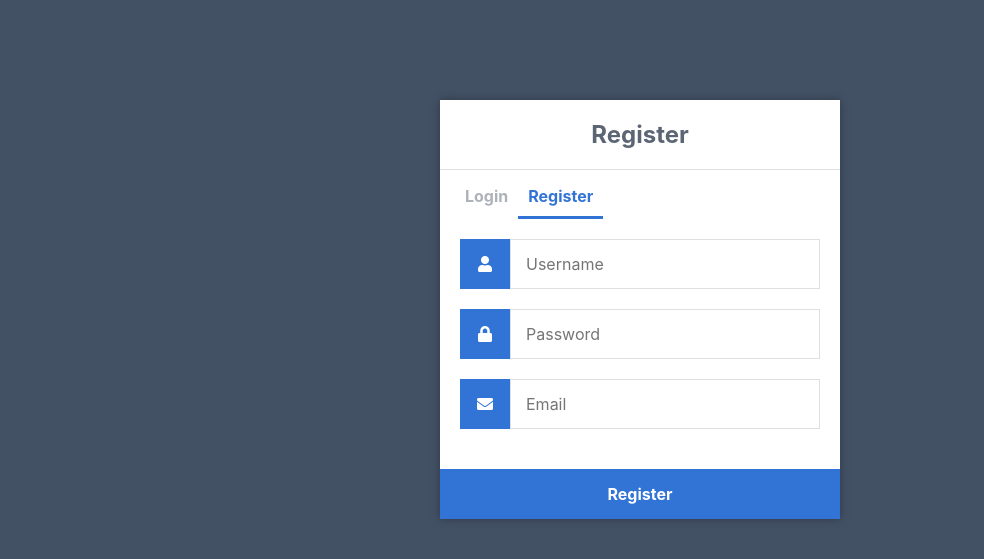
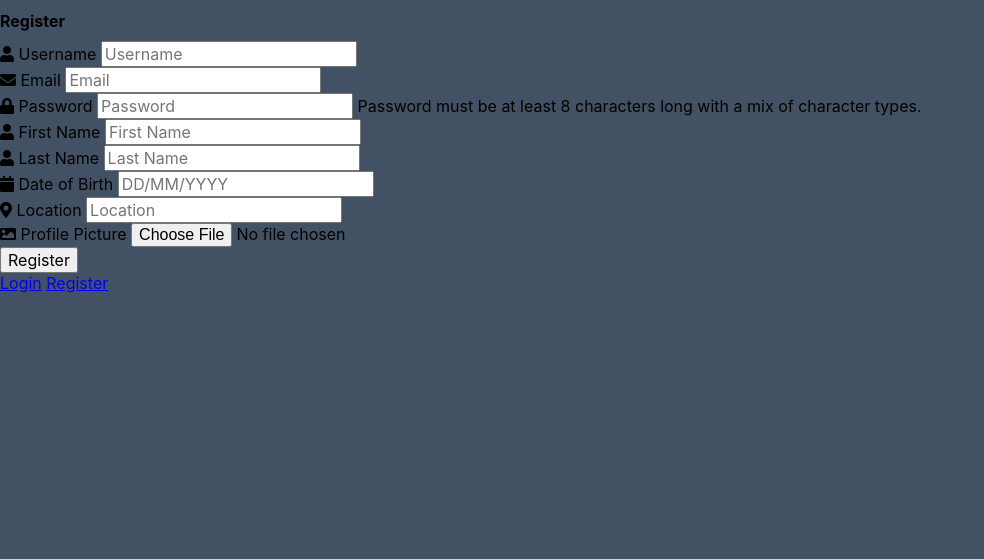
Before and after one commit to sue-zadeh/tree-talk, a Flask app: template templates/register.html in a window 1280 px wide. Shown: the top 559 px of the page, without its empty margins (0-984 px from the left). Run offline with Flask 3, Linux system fonts and the light colour scheme; the template is opened without the code that fills it, so the values that code supplies are empty; some libraries are stand-ins or nearby versions.

Commit message:
register

```diff
--- a/run.py
+++ b/run.py
@@ -1,4 +1,4 @@
-from loginapp import app
+from app import app
 
 if __name__ == "__main__":
     app.run(debug=True)
--- a/templates/register.html
+++ b/templates/register.html
@@ -7,28 +7,58 @@
 		<link rel="stylesheet" href="https://use.fontawesome.com/releases/v5.7.1/css/all.css">
 	</head>
 	<body>
-		<div class="register">
-			<h1>Register</h1>
-			<div class="links">
-				<a href="{{ url_for('login') }}">Login</a>
-				<a href="{{ url_for('register') }}" class="active">Register</a>
-			</div>
-			<form action="{{ url_for('register') }}" method="post" autocomplete="off">
-				<label for="username">
-					<i class="fas fa-user"></i>
-				</label>
-				<input type="text" name="username" placeholder="Username" id="username" required>
-				<label for="password">
-					<i class="fas fa-lock"></i>
-				</label>
-				<input type="password" name="password" placeholder="Password" id="password" required>
-				<label for="email">
-					<i class="fas fa-envelope"></i>
-				</label>
-				<input type="email" name="email" placeholder="Email" id="email" required>
-				<div class="msg">{{ msg }}</div>
-				<input type="submit" value="Register">
-			</form>
-		</div>
-	</body>
+		<div class="container">
+      <div class="row justify-content-center">
+          <div class="col-md-6">
+              <h1 class="text-center">Register</h1>
+              <form action="{{ url_for('register') }}" method="post" enctype="multipart/form-data" autocomplete="off">
+                  <div class="form-group">
+                      <label for="username"><i class="fas fa-user"></i> Username</label>
+                      <input type="text" name="username" class="form-control" id="username" placeholder="Username" required>
+                  </div>
+                  <div class="form-group">
+                      <label for="email"><i class="fas fa-envelope"></i> Email</label>
+                      <input type="email" name="email" class="form-control" id="email" placeholder="Email" required>
+                  </div>
+                  <div class="form-group">
+                      <label for="password"><i class="fas fa-lock"></i> Password</label>
+                      <input type="password" name="password" class="form-control" id="password" placeholder="Password" required>
+                      <small class="form-text text-muted">Password must be at least 8 characters long with a mix of character types.</small>
+                  </div>
+                  <div class="form-group">
+                      <label for="first_name"><i class="fas fa-user"></i> First Name</label>
+                      <input type="text" name="first_name" class="form-control" id="first_name" placeholder="First Name" required>
+                  </div>
+                  <div class="form-group">
+                      <label for="last_name"><i class="fas fa-user"></i> Last Name</label>
+                      <input type="text" name="last_name" class="form-control" id="last_name" placeholder="Last Name" required>
+                  </div>
+                  <div class="form-group">
+                      <label for="date_of_birth"><i class="fas fa-calendar"></i> Date of Birth</label>
+                      <input type="text" name="date_of_birth" class="form-control" id="date_of_birth" placeholder="DD/MM/YYYY" required>
+                  </div>
+                  <div class="form-group">
+                      <label for="location"><i class="fas fa-map-marker-alt"></i> Location</label>
+                      <input type="text" name="location" class="form-control" id="location" placeholder="Location" required>
+                  </div>
+                  <div class="form-group">
+                      <label for="profile_pic"><i class="fas fa-image"></i> Profile Picture</label>
+                      <input type="file" name="profile_pic" class="form-control-file" id="profile_pic">
+                  </div>
+                  <div class="form-group">
+                      <div class="text-danger">{{ msg }}</div>
+                  </div>
+                  <button type="submit" class="btn btn-primary btn-block">Register</button>
+              </form>
+              <div class="links mt-3">
+                  <a href="{{ url_for('login') }}">Login</a>
+                  <a href="{{ url_for('register') }}" class="active">Register</a>
+              </div>
+          </div>
+      </div>
+  </div>
+  <script src="https://code.jquery.com/jquery-3.5.1.slim.min.js"></script>
+  <script src="https://cdn.jsdelivr.net/npm/@popperjs/core@2.5.4/dist/umd/popper.min.js"></script>
+  <script src="https://stackpath.bootstrapcdn.com/bootstrap/4.5.2/js/bootstrap.min.js"></script>
+</body>
 </html>
```
Also changed, not shown: __init__.py (+8 -3 lines), templates/index.html (+28 -22 lines), user.py (+50 -9 lines), views.py (+9 -5 lines).
